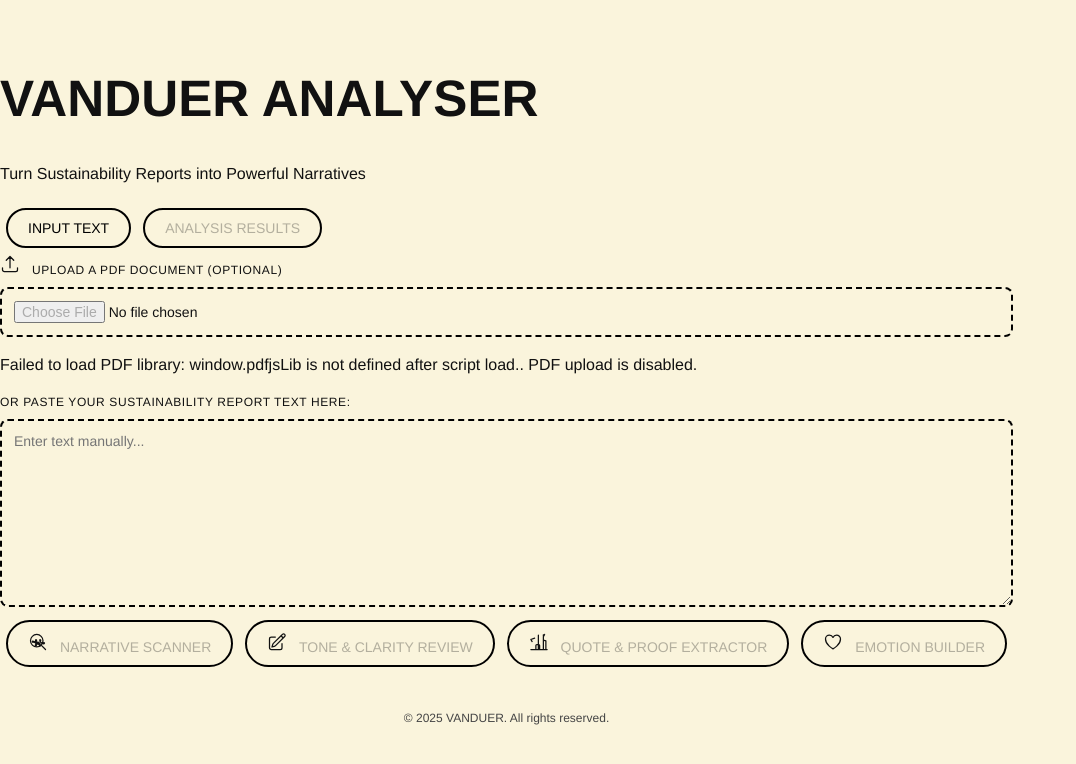
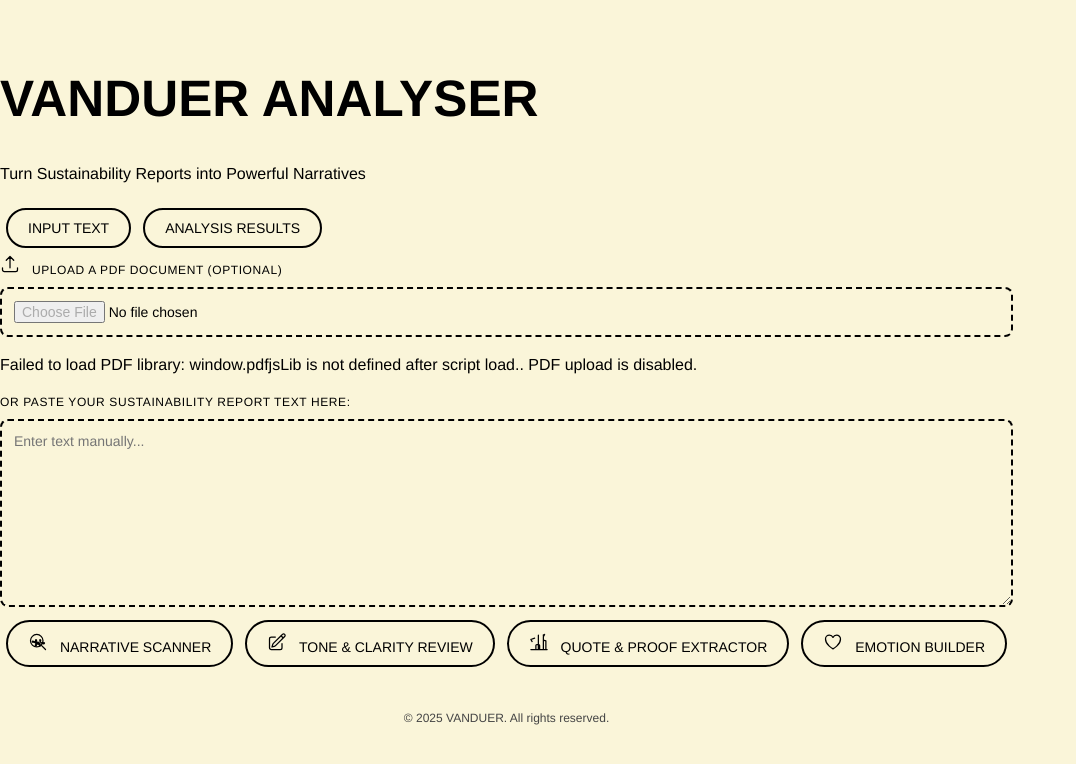
Before and after one commit to popdistortion/vanduer-impact-lab, a React (Vite) app: page / in a window 1280 px wide. Shown: the top 764 px of the page, without its empty margins (0-1076 px from the left). Built offline with nearby package versions, Linux system fonts and the light colour scheme.

Commit message:
Update App.css

```diff
--- a/src/App.css
+++ b/src/App.css
@@ -1,7 +1,7 @@
 /* Global styles */
 body {
-  background-color: #FAF4DC;
-  color: #111;
+  background-color: #FAF5D9;
+  color: #000;
   font-family: 'Helvetica Neue', Helvetica, Arial, sans-serif;
   margin: 0;
   padding: 0;
@@ -11,7 +11,7 @@ body {
 h1, h2, h3 {
   font-weight: bold;
   text-transform: uppercase;
-  color: #111;
+  color: #000;
 }
 
 label {
@@ -20,13 +20,13 @@ label {
   letter-spacing: 0.05em;
   margin-bottom: 8px;
   display: block;
-  color: #111;
+  color: #000;
 }
 
 /* Input fields */
 textarea,
 input[type="file"] {
-  background-color: #FAF4DC;
+  background-color: #FAF5D9;
   border: 2px dashed #000;
   border-radius: 8px;
   padding: 12px;
@@ -34,7 +34,7 @@ input[type="file"] {
   width: 100%;
   box-sizing: border-box;
   font-family: inherit;
-  color: #111;
+  color: #000;
 }
 
 textarea:focus,
@@ -45,7 +45,7 @@ input[type="file"]:focus {
 
 /* Buttons */
 button {
-  background-color: #FAF4DC;
+  background-color: #FAF5D9;
   border: 2px solid #000;
   border-radius: 9999px;
   padding: 10px 20px;
@@ -54,10 +54,12 @@ button {
   margin: 6px;
   cursor: pointer;
   transition: background-color 0.2s ease-in-out;
+  color: #000;
 }
 
 button:hover {
-  background-color: #f0eac3;
+  background-color: #000;
+  color: #FAF5D9;
 }
 
 /* Icons */
@@ -65,7 +67,7 @@ svg {
   width: 20px;
   height: 20px;
   margin-right: 8px;
-  stroke: #111;
+  stroke: #000;
 }
 
 /* Footer */
@@ -80,7 +82,7 @@ footer {
 .prose {
   font-size: 16px;
   line-height: 1.6;
-  color: #111;
+  color: #000;
 }
 
 /* Tab nav styles */
```
